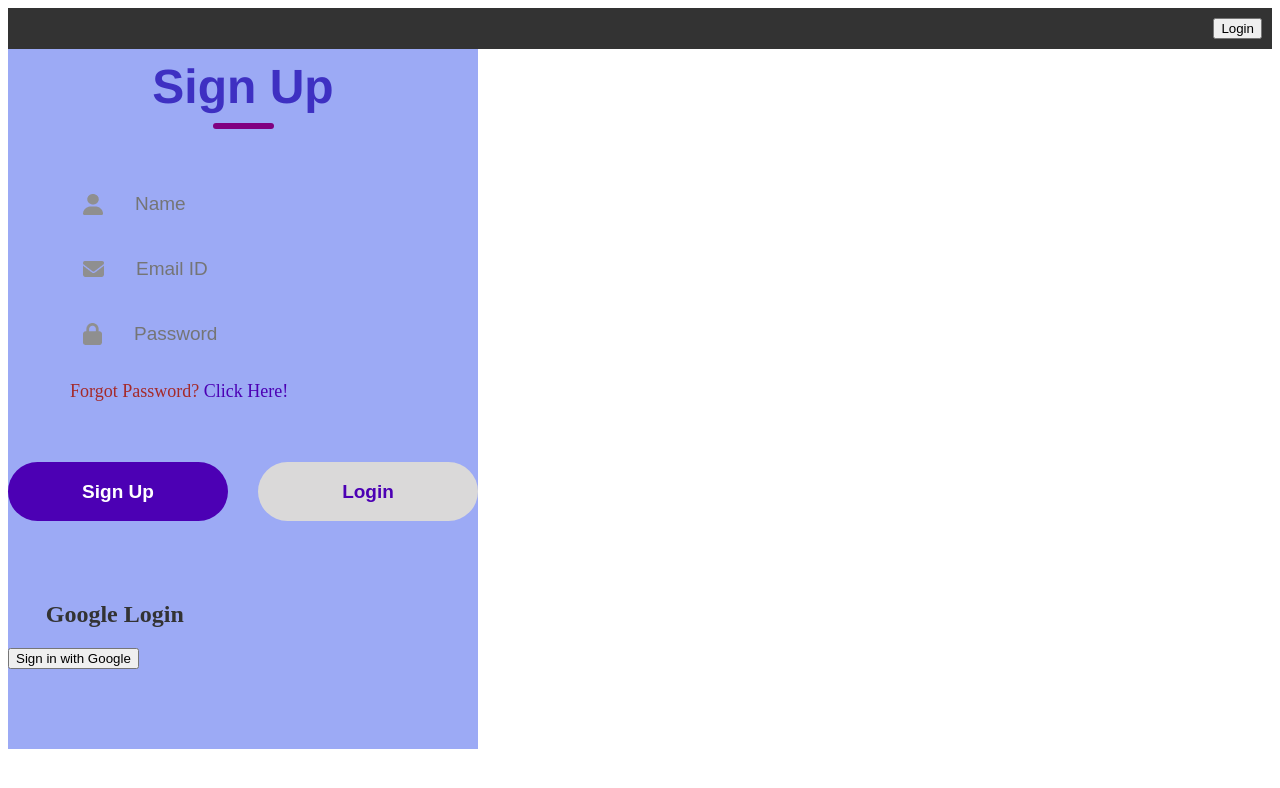
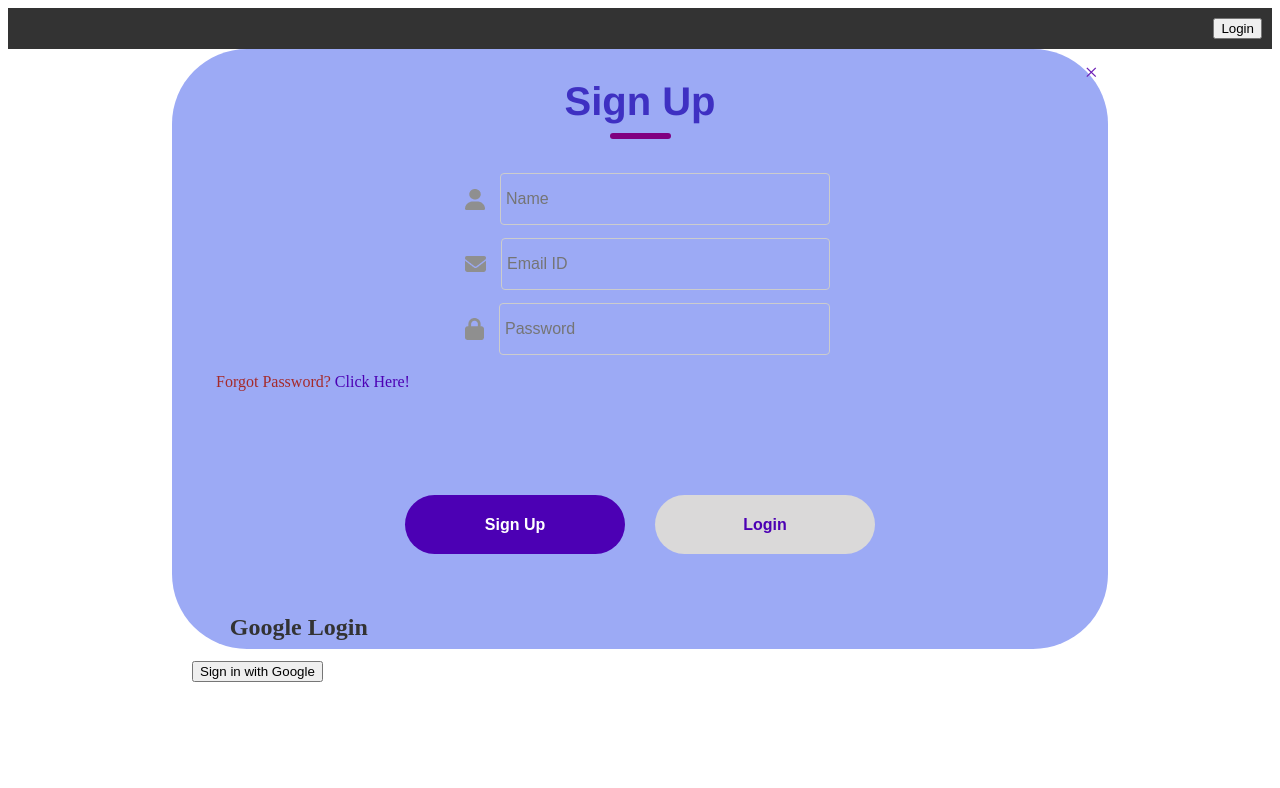
Before and after one commit to r-oli-m/doroim, a React (Create React App) app: page /auth in a window 1280 px wide. Shown: the top 788 px of the page. Built offline with nearby package versions, Linux system fonts and the light colour scheme.

Commit message:
got the close buttons for ea pop up to work

```diff
--- a/src/LoginSignUp.css
+++ b/src/LoginSignUp.css
@@ -1,9 +1,29 @@
+/* Reset or Normalize CSS - Add if necessary */
+
 .container {
     display: flex;
     flex-direction: column;
     background: rgb(156, 170, 245);
-    height: 700px;
-    width: fit-content;
+    height: 70vh;
+    width: 70vw;
+    border-radius: 75px;
+    margin: auto;
+    padding: 20px;
+    position: relative;
+    /* Added for positioning the close button */
+}
+
+.close-container {
+    position: absolute;
+    top: 10px;
+    right: 10px;
+}
+
+.close {
+    font-size: 1.5rem;
+    color: #6a1bb4;
+    cursor: pointer;
+    /* Adjust color for better visibility */
 }
 
 .header {
@@ -17,20 +37,20 @@
 
 .text {
     color: rgb(62, 48, 194);
-    font-size: 48px;
+    font-size: 2.5rem;
     font-weight: 700;
     font-family: Helvetica, sans-serif;
 }
 
 .underline {
-    width: 61px; /* Corrected width */
+    width: 61px;
     height: 6px;
     background-color: purple;
     border-radius: 9px;
 }
 
 .three-inputs {
-    margin-top: 55px;
+    margin-top: 2.5rem;
     display: flex;
     flex-direction: column;
     gap: 25px;
@@ -40,30 +60,39 @@
     display: flex;
     align-items: center;
     margin: auto;
-    width: 380px;
+    width: 100%;
+    max-width: 380px;
     height: 40px;
     border-radius: 6px;
 }
 
 .input img {
-    margin: 0px 30px;
+    margin: 0px 15px;
 }
 
 .input input {
-    height: 50px;
-    width: 100%; /* Set to 100% for responsiveness */
+    flex: 1;
+    height: 40px;
+    padding: 5px;
     background: transparent;
-    border: none;
+    border: 1px solid #ccc;
+    /* Add border for clarity */
+    border-radius: 4px;
     outline: none;
     color: brown;
-    font-size: 19px;
+    font-size: 1rem;
+    transition: border 0.3s ease-in-out;
+}
+
+.input input:focus {
+    border-color: purple;
 }
 
 .forgot-password {
-    padding-left: 62px;
-    margin-top: 27px;
+    padding-left: 1.5rem;
+    margin-top: 1.5rem;
     color: brown;
-    font-size: 18px;
+    font-size: 1rem;
 }
 
 .forgot-password span {
@@ -71,10 +100,17 @@
     cursor: pointer;
 }
 
+.error-message,
+.success-message {
+    margin-top: 1rem;
+    color: red;
+    /* Adjust color for better visibility */
+}
+
 .submit-container {
     display: flex;
     gap: 30px;
-    margin: 60px auto;
+    margin: 2.5rem auto;
     font-family: Arial, Helvetica, sans-serif;
 }
 
@@ -87,12 +123,74 @@
     color: white;
     background: #4c00b4;
     border-radius: 50px;
-    font-size: 19px;
+    font-size: 1rem;
     font-weight: 700;
     cursor: pointer;
+    transition: background 0.3s ease-in-out;
+}
+
+.submit:hover {
+    background: #6a1bb4;
 }
 
 .gray {
     background: rgb(218, 217, 217);
     color: #4c00b4;
 }
+
+.overlay {
+    position: fixed;
+    top: 0;
+    left: 0;
+    width: 100%;
+    height: 100%;
+    background: rgba(0, 0, 0, 0.5);
+    /* Semi-transparent black overlay */
+    display: flex;
+    justify-content: center;
+    align-items: center;
+    z-index: 1000;
+    /* Ensure the overlay appears above other content */
+}
+
+.popup {
+    position: relative;
+    /* Added to make position absolute relative to this element */
+    background: white;
+    padding: 20px;
+    border-radius: 10px;
+    box-shadow: 0 0 10px rgba(0, 0, 0, 0.3);
+    text-align: center;
+    max-width: 400px;
+}
+
+.popup h2 {
+    font-size: 1.5rem;
+    margin-bottom: 10px;
+}
+
+.popup p {
+    font-size: 1rem;
+    margin-bottom: 20px;
+}
+
+.popup input {
+    width: 100%;
+    padding: 10px;
+    margin-bottom: 15px;
+    border: 1px solid #ccc;
+    border-radius: 4px;
+}
+
+.popup button {
+    background: #4c00b4;
+    color: white;
+    padding: 10px 20px;
+    border: none;
+    border-radius: 5px;
+    cursor: pointer;
+}
+
+.popup button:hover {
+    background: #6a1bb4;
+}
--- a/src/LoginSignUp.js
+++ b/src/LoginSignUp.js
@@ -5,6 +5,7 @@ import password_icon from "./assets/password.png";
 import GoogleLogin from "./GoogleLogin";
 import { useState } from "react";
 import { useNavigate } from "react-router-dom";
+import "./Navbar";
 import {
     auth
 } from "./firebase";
@@ -14,7 +15,8 @@ import {
     sendPasswordResetEmail,
 } from "firebase/auth"; // Assuming firebase.js exports auth
 
-const LoginSignUp = () => {
+const LoginSignUp = ({closePopup}) => {
+    const [showLoginSignUp, setShowLoginSignUp] = useState(true);
     const [action, setAction] = useState("Sign Up");
     const [email, setEmail] = useState("");
     const [password, setPassword] = useState("");
@@ -77,8 +79,18 @@ const LoginSignUp = () => {
         setResetPasswordSuccess(null);
     };
 
+    const handleClose = () => {
+        // Call the closePopup function received as a prop
+        closePopup();
+      };
+
     return (
         <div className="container">
+            <div className="close-container">
+                <span className="close" onClick={handleClose}>
+                    &times;
+                </span>
+            </div>
             <div className="header">
                 <div className="text">{action}</div>
                 <div className="underline"></div>
```
